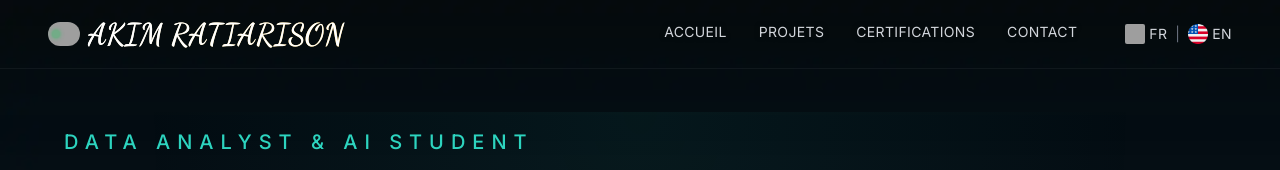
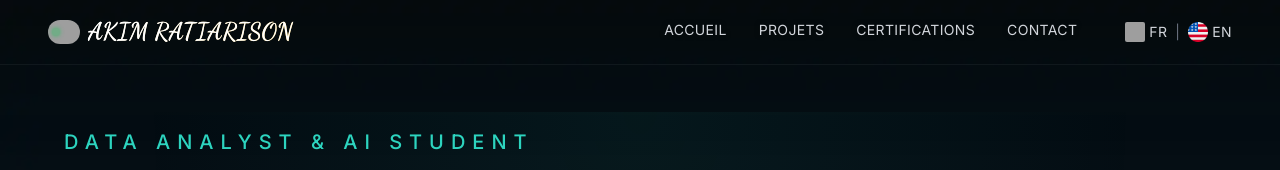
Before and after one commit to akimratiarison-rgb/portfolio-data-akim, a Flask app: page / in a window 1280 px wide. Shown: the top 170 px of the page. Run offline with Flask 3, Linux system fonts and the light colour scheme; some libraries are stand-ins or nearby versions; some web fonts are replaced; grey boxes are pictures that could not be loaded.

Commit message:
debug bug

```diff
--- a/templates/base.html
+++ b/templates/base.html
@@ -49,7 +49,7 @@
         <div class="w-full px-6 md:px-12 py-4 flex justify-between items-center">
             <div class="flex items-center gap-2">
                 <img src="{{ url_for('static', filename='images/Firefly.png') }}" alt="Logo" class="h-6 w-auto rounded-full">
-                <span class="signature-name text-2xl md:text-3xl text-white">AKIM RATIARISON</span>
+                <span class="signature-name text-xl md:text-2xl text-white">AKIM RATIARISON</span>
                 <a id="lang-btn" class="absolute ml-1 px-1 py-1 rounded-full transition clignoteVert"></a>
             </div>
             <div class="hidden md:flex gap-8 text-sm uppercase tracking-wide items-center">
--- a/templates/index.html
+++ b/templates/index.html
@@ -325,8 +325,8 @@
                         <div class="flex gap-4 mt-1">
                             <a href="https://www.linkedin.com/in/akim-ratiarison" class="text-gray-400 hover:text-accent transition"><i class="fab fa-linkedin fa-lg"></i></a>
                             <a href="https://github.com/akimratiarison-rgb" class="text-gray-400 hover:text-accent transition"><i class="fab fa-github fa-lg"></i></a>
-                            <a href="https://wa.me/261384906635" class="text-gray-400 hover:text-accent transition"> <i class="fab fa-whatsapp text-2xl"></i></a>
-                            <a href="https://t.me/AkiiimR" class="text-gray-400 hover:text-accent transition"><i class="fab fa-telegram fa-lg"></i></a>
+                            <a href="https://wa.me/261384906635" class="text-gray-400 hover:text-accent transition"> <i class="fab fa-whatsapp fa-xl"></i></a>
+                            <a href="https://t.me/AkiiimR" class="text-gray-400 hover:text-accent transition"><i class="fab fa-telegram fa-xl"></i></a>
 
                         </div>
                     </div>
```
